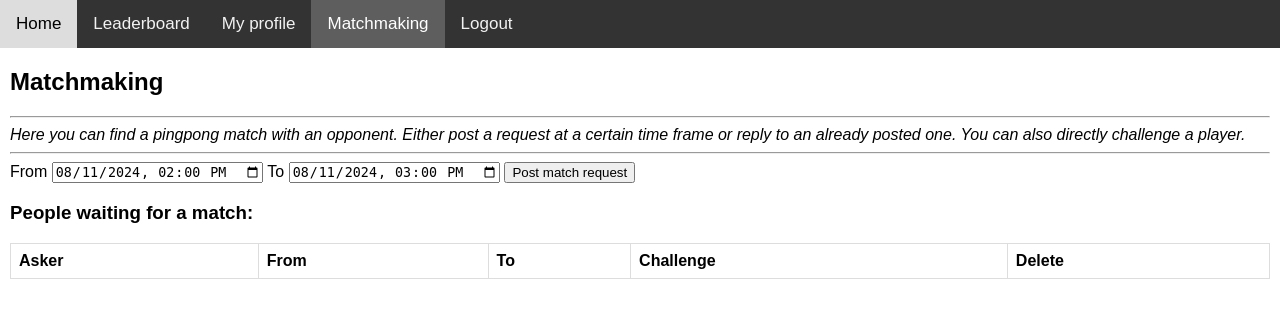
After one commit to bramvanwersch/pingpong_bracket, a Django app: page /matchmaking/ in a window 1280 px wide. The commit adds this page. Shown: the top 318 px of the page. Run offline with Django 4.2, Linux system fonts and the light colour scheme; a user stored in the database is signed in; tables that the repository leaves empty hold one stand-in row (values such as "Sample post"); lists and menus that the app fills with data are empty.

Commit message:
matchmaking and stuff

```diff
--- a/base/templates/app.html
+++ b/base/templates/app.html
@@ -46,6 +46,7 @@
         <a class="{% if current == 'home' %}active{% endif %}" href="/">Home</a class="{% if current == 'home' %}active{% endif %}" >
         <a class="{% if current == 'leaderboard' %}active{% endif %}" href="/leaderboard">Leaderboard</a>
         <a class="{% if current == 'my_profile' %}active{% endif %}" href="/leaderboard/{{ user.username }}">My profile</a>
+        <a class="{% if current == 'matchmaking' %}active{% endif %}" href="/matchmaking">Matchmaking</a>
         <a href="/login/logout/">Logout</a>
     </div>
     <div id="app" style="margin: 10px">
--- a/leaderboard/templates/leaderboard_personal.html
+++ b/leaderboard/templates/leaderboard_personal.html
@@ -26,7 +26,6 @@
     </div>
     <div style="display: flex">
         <div style="flex: 50%">
-
             <table>
                 <tbody>
                 <tr>
--- a/login/models.py
+++ b/login/models.py
@@ -13,6 +13,7 @@ class UserData(Model):
     wins = models.IntegerField(default=0)
     losses = models.IntegerField(default=0)
     ties = models.IntegerField(default=0)
+    email = models.EmailField(default=None, null=True)
 
     @property
     def total(self) -> int:
--- a/login/templates/register.html
+++ b/login/templates/register.html
@@ -14,11 +14,15 @@
                     <input type="text" id="username" name="username">
                 </div>
                 <div>
+                    <label for="email">Email</label>
+                    <input type="email" id="email" name="email">
+                </div>
+                <div>
                     <label for="password">Password</label>
                     <input type="password" id="password" name="password">
                 </div>
                 <div>
-                    <label for="password_again">Password</label>
+                    <label for="password_again">Password again</label>
                     <input type="password" id="password_again" name="password_again">
                 </div>
                 <button type="submit">Register</button>
--- a/login/views.py
+++ b/login/views.py
@@ -38,6 +38,7 @@ class RegisterView(View):
         username = request.POST['username']
         password = request.POST['password']
         password_again = request.POST['password_again']
+        email = request.POST['email']
         if any(v == '' for v in (username, password, password_again)):
             return TemplateResponse(request, "register.html", {"message": "Please fill in all fields"})
         if password_again != password:
@@ -46,5 +47,5 @@ class RegisterView(View):
             new_user = User.objects.create_user(username=username, password=password)
         except Exception:
             return TemplateResponse(request, "register.html", {"message": "Failed to make account, user already exists"})
-        UserData.objects.create(user=new_user)
+        UserData.objects.create(user=new_user, email=email)
         return HttpResponseRedirect('/login/')
--- /dev/null
+++ b/matchmaking/apps.py
@@ -0,0 +1,6 @@
+from django.apps import AppConfig
+
+
+class MatchmakingConfig(AppConfig):
+    default_auto_field = 'django.db.models.BigAutoField'
+    name = 'matchmaking'
--- /dev/null
+++ b/matchmaking/templates/matchmaking.html
@@ -0,0 +1,176 @@
+{% extends 'app.html' %}
+
+{% block app %}
+    <h2>
+        Matchmaking
+    </h2>
+    <hr>
+    <div>
+        <i>Here you can find a pingpong match with an opponent. Either post a request at a certain time frame or reply
+            to an already posted one. You can also directly challenge a player.</i>
+        <hr>
+
+    </div>
+    <div>
+        <form action="/matchmaking/add_match_request/" method="post">
+            {% csrf_token %}
+            <label for="from">From</label>
+            <input type="datetime-local" id="from" name="from">
+            <label for="to">To</label>
+            <input type="datetime-local" id="to" name="to">
+            <button>Post match request</button>
+        </form>
+    </div>
+    {% if active_matches %}
+        <div>
+            <h3>
+                Active challenges
+            </h3>
+            <table>
+                <thead>
+                <tr>
+                    <th>
+                        Opponent
+                    </th>
+                    <th>
+                        From
+                    </th>
+                    <th>
+                        To
+                    </th>
+                    <th>
+                        Type
+                    </th>
+                    <th>
+                        Message
+                    </th>
+                    <th>
+                        Cancel
+                    </th>
+                </tr>
+                </thead>
+                <tbody>
+                {% for data in active_matches %}
+                    <tr>
+                        {% if data.asker != user.username %}
+                            <td>
+                                <a href="/leaderboard/{{ data.asker }}">{{ data.asker }}</a>
+                            </td>
+                        {% else %}
+                            <td>
+                                <a href="/leaderboard/{{ data.challenger }}">{{ data.challenger }}</a>
+                            </td>
+                        {% endif %}
+                        <td>
+                            {{ data.start }}
+                        </td>
+                        <td>
+                            {{ data.end }}
+                        </td>
+                        <td>
+                            {{ data.type }}
+                        </td>
+                        {% if data.asker != user.username %}
+                            <td>
+                                <a href='https://teams.microsoft.com/l/chat/0/0?users="{{ data.asker_email }}"'
+                                   target="_blank">Message</a>
+                            </td>
+                        {% else %}
+                            <td>
+                                <a href='https://teams.microsoft.com/l/chat/0/0?users="{{ data.challenger_email }}"'
+                                   target="_blank">Message</a>
+                            </td>
+                        {% endif %}
+                        <td>
+                            <button onclick="window.location = '/matchmaking/retract_request/{{ data.db_id }}'">
+                                Cancel
+                            </button>
+                        </td>
+                    </tr>
+                {% endfor %}
+                </tbody>
+            </table>
+        </div>
+    {% endif %}
+    <div>
+        <h3>
+            People waiting for a match:
+        </h3>
+        <table>
+            <thead>
+            <tr>
+                <th>
+                    Asker
+                </th>
+                <th>
+                    From
+                </th>
+                <th>
+                    To
+                </th>
+                <th>
+                    Challenge
+                </th>
+                <th>
+                    Delete
+                </th>
+            </tr>
+            </thead>
+            <tbody>
+            {% for data in requests %}
+                <tr>
+                    <td>
+                        <a href="/leaderboard/{{ data.asker }}">{{ data.asker }}</a>
+                    </td>
+                    <td>
+                        {{ data.start }}
+                    </td>
+                    <td>
+                        {{ data.end }}
+                    </td>
+                    <td>
+                        {% if user.username != data.asker %}
+                            <button onclick="window.location = '/matchmaking/accept_request/{{ data.db_id }}'">
+                                Accept
+                            </button>
+                        {% endif %}
+                    </td>
+                    <td>
+                        {% if user.username == data.asker %}
+                            <button onclick="window.location = '/matchmaking/delete_request/{{ data.db_id }}'">
+                                Delete
+                            </button>
+                        {% endif %}
+                    </td>
+                </tr>
+            {% endfor %}
+            </tbody>
+        </table>
+    </div>
+{% endblock %}
+{% block scripts %}
+    <script>
+        window.addEventListener("load", function () {
+            let now = get_date_string(new Date());
+            let datetimeField = document.getElementById("from");
+            datetimeField.value = now;
+            let date = new Date();
+            date.setHours(date.getHours() + 1);
+            let an_hour_later = get_date_string(date);
+            datetimeField = document.getElementById("to");
+            datetimeField.value = an_hour_later;
+        });
+
+        function get_date_string(date) {
+            let year = date.getFullYear();
+            let month = date.getMonth() + 1;
+            let day = date.getDate();
+            let hour = date.getHours();
+            return year + "-" +
+                (month < 10 ? "0" + month.toString() : month) + "-" +
+                (day < 10 ? "0" + day.toString() : day) + "T" +
+                (hour < 10 ? "0" + hour.toString() : hour) + ":00:00"
+
+        }
+    </script>
+{% endblock %}
--- /dev/null
+++ b/matchmaking/urls.py
@@ -0,0 +1,12 @@
+from django.urls import path
+
+from matchmaking import views
+
+urlpatterns = [
+    path('', views.MatchmakingView.as_view()),
+    path('add_match_request/', views.AddMatchRequest.as_view()),
+    path('delete_request/<str:db_id>', views.DeleteMatchRequest.as_view()),
+    path('accept_request/<str:db_id>', views.AcceptRequest.as_view()),
+    path('retract_request/<str:db_id>', views.RetractRequest.as_view()),
+    path('challenge/<str:name>', views.ChallengeRequest.as_view()),
+]
--- /dev/null
+++ b/matchmaking/views.py
@@ -0,0 +1,69 @@
+import datetime
+
+from django.contrib.auth.models import User
+from django.db.models import Q
+from django.http import HttpResponseRedirect
+from django.template.response import TemplateResponse
+
+from general_src.base_view import BaseView
+from matchmaking.models import MatchRequests
+from matchmaking.src.utility import get_match_request_data
+
+
+class MatchmakingView(BaseView):
+
+    def get(self, request):
+        current = datetime.datetime.now()
+        waiting_matches = MatchRequests.objects.filter(start__lt=current).filter(end__gt=current).filter(challenger=None)
+        request_data = get_match_request_data(waiting_matches)
+        planned_matches = MatchRequests.objects.filter(start__lt=current).filter(end__gt=current).exclude(challenger=None).filter(Q(challenger=request.user) | Q(asker=request.user))
+        planned_data = get_match_request_data(planned_matches)
+        return TemplateResponse(request, "matchmaking.html", {"current": "matchmaking", "requests": request_data, "planned": planned_data, "active_matches": planned_data})
+
+
+class AddMatchRequest(BaseView):
+
+    def post(self, request):
+        data = request.POST
+        MatchRequests.objects.create(start=data["from"], end=data["to"], asker=request.user, match_type=MatchRequests.MatchTypes.REQUEST)
+        return HttpResponseRedirect("/matchmaking/")
+
+
+class DeleteMatchRequest(BaseView):
+
+    def get(self, request, db_id: str):
+        MatchRequests.objects.get(id=db_id).delete()
+        return HttpResponseRedirect("/matchmaking/")
+
+
+class AcceptRequest(BaseView):
+
+    def get(self, request, db_id: str):
+        match_request = MatchRequests.objects.get(id=db_id)
+        match_request.challenger = request.user
+        match_request.save()
+        return HttpResponseRedirect("/matchmaking/")
+
+
+class RetractRequest(BaseView):
+
+    def get(self, request, db_id: str):
+        match_request = MatchRequests.objects.get(id=db_id)
+        if match_request.match_type == MatchRequests.MatchTypes.CHALLENGE:
+            match_request.delete()
+        elif request.user.username == match_request.asker.username:
+            match_request.delete()
+        else:
+            match_request.challenger = None
+            match_request.save()
+        return HttpResponseRedirect("/matchmaking/")
+
+
+class ChallengeRequest(BaseView):
+
+    def get(self, request, name: str):
+        asker = User.objects.get(username=name)
+        start = datetime.datetime.now()
+        end = start + datetime.timedelta(hours=2)
+        MatchRequests.objects.create(asker=asker, challenger=request.user, start=start, end=end, match_type=MatchRequests.MatchTypes.CHALLENGE)
+        return HttpResponseRedirect("/matchmaking/")
--- a/table_tennis_scoreboard/settings.py
+++ b/table_tennis_scoreboard/settings.py
@@ -40,7 +40,8 @@ INSTALLED_APPS = [
     'login',
     'base',
     'scoreboard',
-    'leaderboard'
+    'leaderboard',
+    'matchmaking'
 ]
 
 MIDDLEWARE = [
@@ -113,7 +114,7 @@ TIME_ZONE = 'UTC'
 
 USE_I18N = True
 
-USE_TZ = True
+USE_TZ = False
 
 
 # Static files (CSS, JavaScript, Images)
--- a/table_tennis_scoreboard/urls.py
+++ b/table_tennis_scoreboard/urls.py
@@ -22,4 +22,5 @@ urlpatterns = [
     path('login/', include('login.urls')),
     path('', include('scoreboard.urls')),
     path('leaderboard/', include('leaderboard.urls')),
+    path('matchmaking/', include('matchmaking.urls')),
 ]
```
Also changed, not shown: leaderboard/templates/leaderboard.html (+9 -1 lines), matchmaking/models.py (added, +19 -0 lines), matchmaking/src/utility.py (added, +25 -0 lines), login/migrations/0002_userdata_email.py (added), matchmaking/__init__.py (added), matchmaking/migrations/0001_initial.py (added), matchmaking/migrations/0002_remove_matchrequests_actual_time_and_more.py (added), matchmaking/migrations/__init__.py (added), matchmaking/src/__init__.py (added).
